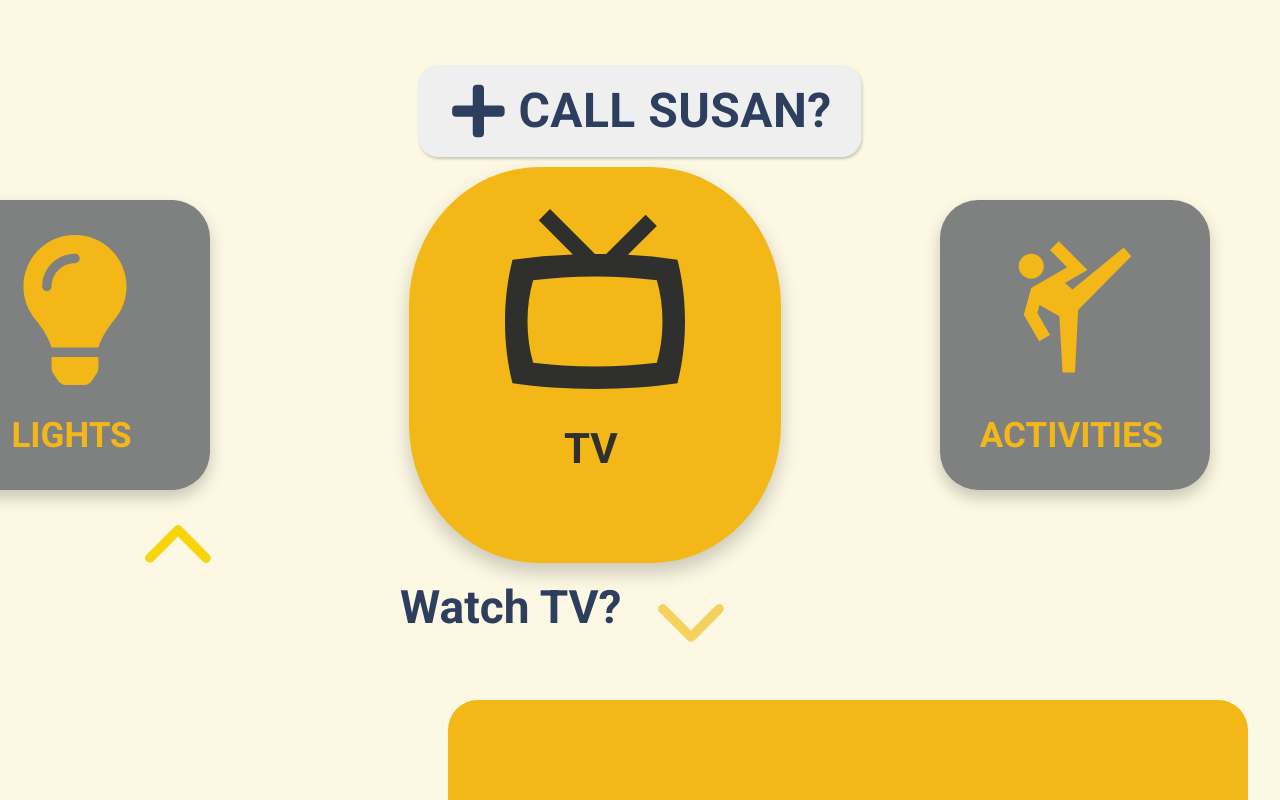
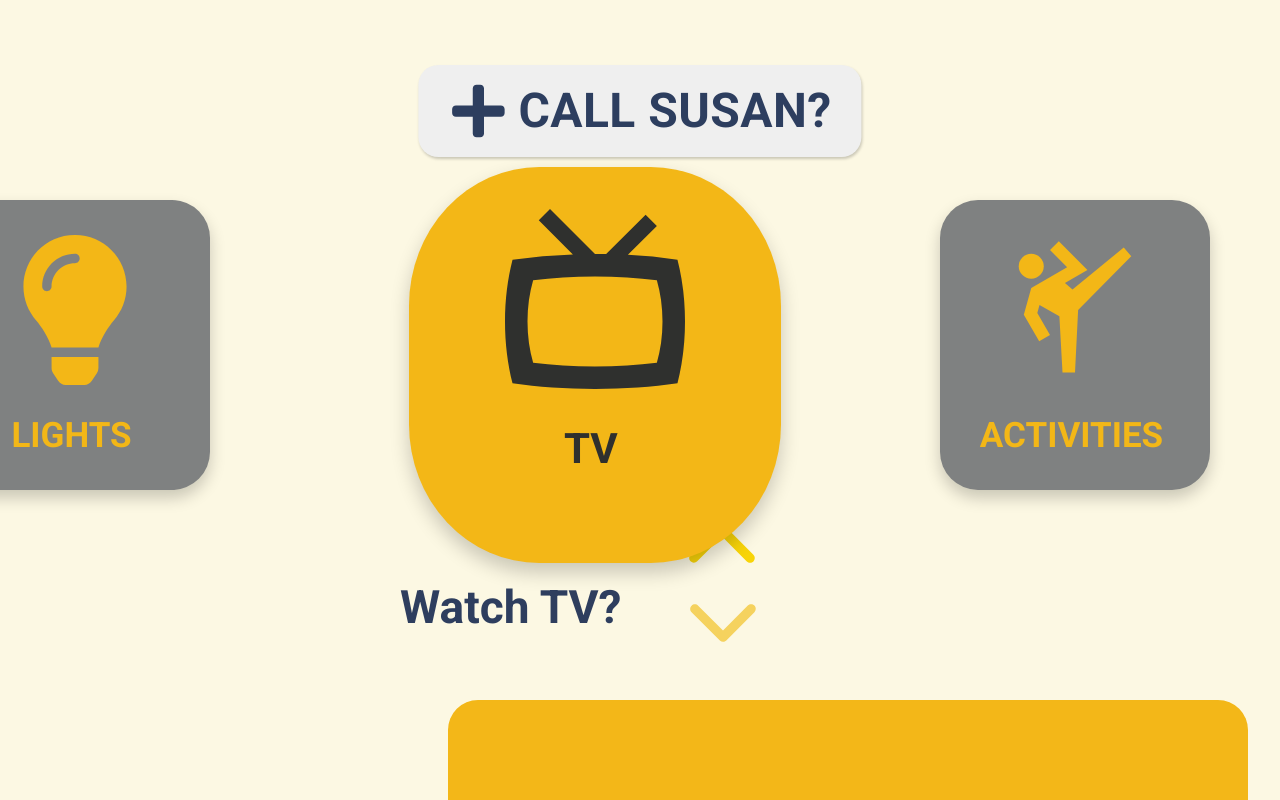
Before and after one commit to whimsical-phoenix/just-for-us, a React (Create React App) app: page /garden-loft-app/entertainment in a window 1280 px wide. Shown: the top 800 px of the page. Built offline with nearby package versions, Linux system fonts and the light colour scheme.

Commit message:
updated all the arrow css

```diff
--- a/src/components/Entertainment.js
+++ b/src/components/Entertainment.js
@@ -169,13 +169,14 @@ function Entertainment() {
     <>
       <div id="entertainment" className="settings">
         <Link to="/" className="linkStyle">
+        <div className="arrow-container">
         <div className="up-arrow">
             <IoIosArrowUp size={100} className="arrow-up" />
           </div>
           <div className="down-arrow">
             <IoIosArrowDown size={100} className="arrow-down" />
           </div>
-
+          </div>
         </Link>
         <div className="slider-call-1">
           <div className="slider">
--- a/src/components/activities.css
+++ b/src/components/activities.css
@@ -5,6 +5,7 @@
 .linkStyle {
   text-decoration: none;
   color: #fff;
+  pointer-events: none;
 }
 
 #contacts {
@@ -102,6 +103,19 @@
   right: 45%;
   top: -17%;
 }
+svg.arrow-up, svg.arrow-down {
+  vertical-align: middle;
+}
+svg.arrow-up {
+  margin-right: 45%;
+}
+
+svg.arrow-down {
+  margin-left: 52.5%;
+  padding-top: -10%;
+  padding: 1px;
+  margin-top: -22px;
+}
 
 .arrow svg {
   transition: color 300ms;
@@ -121,9 +135,7 @@
   top: 40%;
 }
 
-svg.arrow-up {
-  margin-left: 10%;
-}
+
 
 /* Moving the prompt on bottom of contact carousel */
 .prompt h1 {
--- a/src/components/contacts.css
+++ b/src/components/contacts.css
@@ -5,6 +5,7 @@
 .linkStyle {
   text-decoration: none;
   color: #fff;
+  pointer-events: none;
 }
 
 #contacts {
@@ -133,7 +134,7 @@ svg.arrow-up, svg.arrow-down {
 }
 
 svg.arrow-up {
-  margin-right: 2.7%;
+  margin-right: 45%;
 }
 
 svg.arrow-down {
--- a/src/components/entertainment.css
+++ b/src/components/entertainment.css
@@ -105,6 +105,22 @@
   top: -17%;
 }
 
+
+svg.arrow-up, svg.arrow-down {
+  vertical-align: middle;
+}
+
+svg.arrow-up {
+  margin-right: 45%;
+}
+
+svg.arrow-down {
+  margin-left: 52.5%;
+  padding-top: -10%;
+  padding: 1px;
+  margin-top: -22px;
+}
+
 .arrow svg {
   transition: color 300ms;
 }
@@ -112,6 +128,7 @@
 .arrow svg:hover {
   color: #68edff;
 }
+
 
 .next {
   right: -8%;
@@ -123,20 +140,7 @@
   top: 40%;
 }
 
-svg.arrow-up, svg.arrow-down {
-  vertical-align: middle;
-}
 
-svg.arrow-up {
-  margin-right: 2.8%;
-}
-
-svg.arrow-down {
-  margin-left: 52.5%;
-  padding-top: -10%;
-  padding: 1px;
-  margin-top: -22px;
-}
 
 /* Moving the prompt on bottom of contact carousel */
 .prompt h1 {
--- a/src/components/lights.css
+++ b/src/components/lights.css
@@ -5,6 +5,7 @@
 .linkStyle {
   text-decoration: none;
   color: #fff;
+  pointer-events: none;
 }
 
 #lights {
@@ -100,10 +101,23 @@
   left: -8%;
   top: 40%;
 }
+svg.arrow-up, svg.arrow-down {
+  vertical-align: middle;
+}
 
 svg.arrow-up {
-  margin-left: 10%;
+  margin-right: 45%;
 }
+
+svg.arrow-down {
+  margin-left: 52.5%;
+  padding-top: -10%;
+  padding: 1px;
+  margin-top: -22px;
+}
+
+
+
 
 /* Moving the prompt on bottom of contact carousel */
 .prompt h1 {
--- a/src/components/watchtv.css
+++ b/src/components/watchtv.css
@@ -1,5 +1,8 @@
-arrow-up {
-  color: black;
+
+.linkStyle {
+  text-decoration: none;
+  color: #fff;
+  pointer-events: none;
 }
 
 .button {
@@ -37,12 +40,13 @@ arrow-up {
 .arrow svg {
   transition: color 300ms;
 }
-svg.arrow-up, svg.arrow-down {
+/* svg.arrow-up, svg.arrow-down {
   vertical-align: middle;
-}
+} */
 
 svg.arrow-up {
-  margin-right: 10%;
+  margin-left: 52.5%;
+
 }
 
 svg.arrow-down {
```
